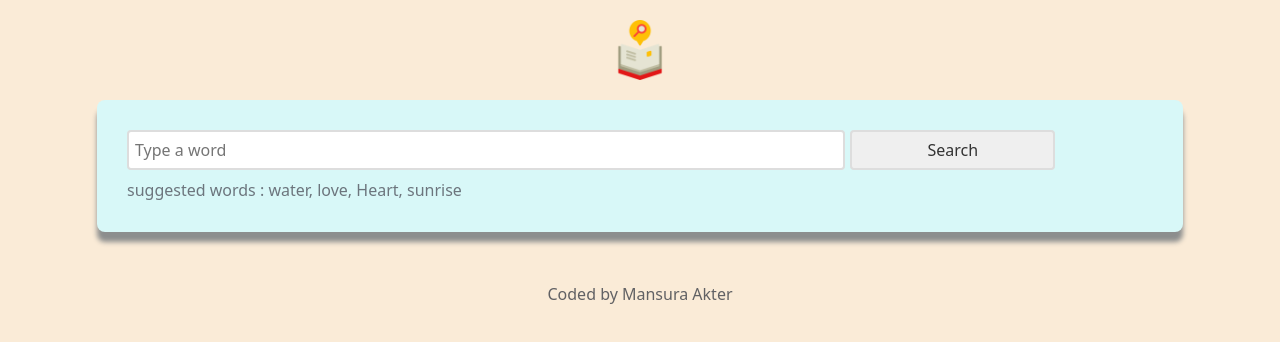
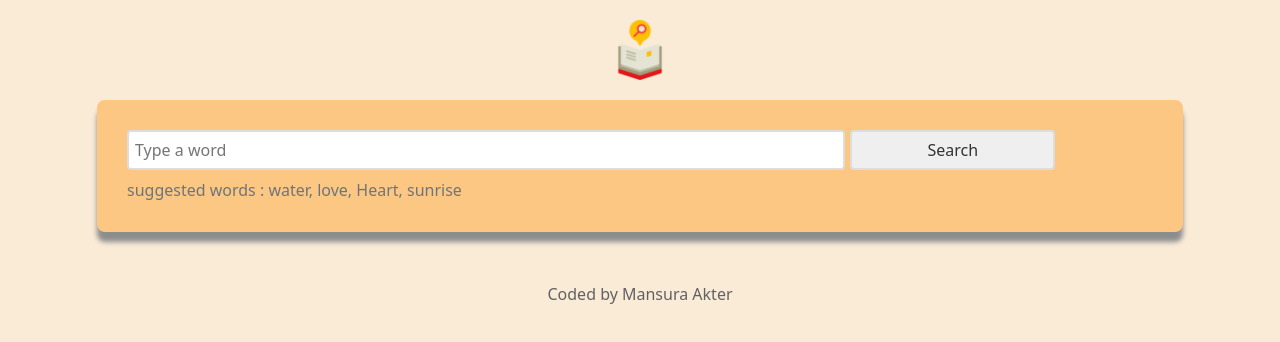
Before and after one commit to iammansura/Dictionary-App, a React (Create React App) app: page / in a window 1280 px wide. Shown: the top 342 px of the page. Built offline with nearby package versions, Linux system fonts and the light colour scheme; no server answers.

Commit message:
changed color

```diff
--- a/src/styles/App.css
+++ b/src/styles/App.css
@@ -2,7 +2,7 @@ body {
   background: antiquewhite;
 }
 a {
-  color: blueviolet;
+  color: rgb(169, 110, 224);
   margin-right: 10px;
 }
 .logo {
--- a/src/styles/dictionary.css
+++ b/src/styles/dictionary.css
@@ -1,5 +1,5 @@
 .dictionary section {
-  background-color: rgb(216, 248, 248);
+  background-color: rgb(252, 199, 131);
   padding: 30px 30px;
   margin: 15px;
   border-radius: 8px;
```
